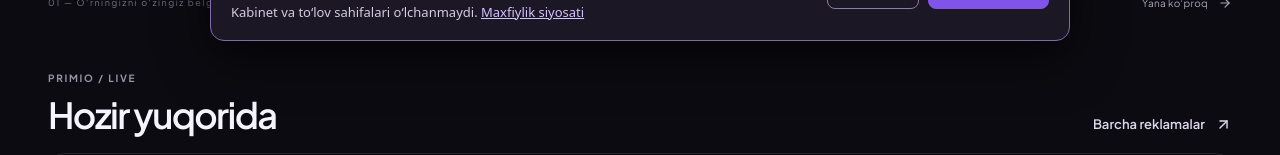
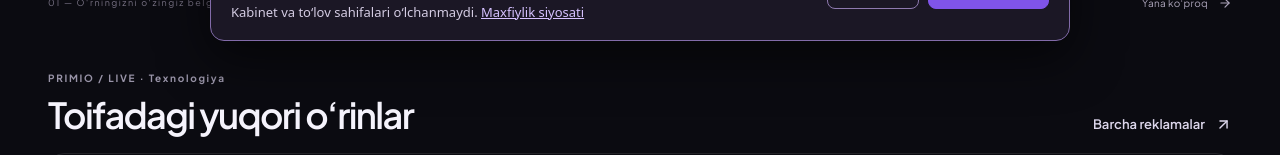
Before and after one commit to Siyovushxan/primio, a Next.js app: page / in a window 1280 px wide. Shown: the part 743-898 px from the top of the page. Built offline with nearby package versions, Linux system fonts and the light colour scheme; no server answers; a web font is replaced by a local one.

Commit message:
Scope homepage live ranking to selected category

```diff
--- a/src/components/primio/Landing.tsx
+++ b/src/components/primio/Landing.tsx
@@ -19,7 +19,7 @@ export default function Landing() {
   const [paused, setPaused] = useState(false);
   const [faq, setFaq] = useState<number | null>(0);
   const publicAds = usePublicAds();
-  const topAds = rankAds(publicAds.ads).slice(0, 3);
+  const topAds = rankAds(publicAds.ads.filter(ad => ad.category === quickCategory)).slice(0, 3);
   const cards = [
     { id: "nova", name: "Nova Studio", bid: 900, letter: "N", tone: "lime" },
     { id: "you", name: pick(lang,"Sizning brendingiz","Your brand","Ваш бренд"), bid, letter: "P", tone: "violet" },
@@ -74,7 +74,7 @@ export default function Landing() {
       <div className="p-hero-bottom"><span>01 — {pick(lang,"O‘rningizni o‘zingiz belgilang","YOUR POSITION. YOUR CHOICE.","ВАША ПОЗИЦИЯ. ВАШ ВЫБОР.")}</span><a href="#how">{pick(lang,"Yana ko‘proq","Discover more","Узнать больше")}<ArrowRight size={14}/></a></div>
     </section>
     <section className="p-live-list p-container" aria-label={pick(lang,"Hozirgi reklamalar","Current ads","Текущие объявления")}>
-      <div className="p-live-list-heading"><div><span className="p-eyebrow p-muted">PRIMIO / LIVE</span><h2>{pick(lang,"Hozir yuqorida","Leading now","Сейчас наверху")}</h2></div><Link className="p-text-link" href="/browse">{pick(lang,"Barcha reklamalar","All ads","Все объявления")}<ArrowUpRight size={17}/></Link></div>
+      <div className="p-live-list-heading"><div><span className="p-eyebrow p-muted">PRIMIO / LIVE · {categoryName(quickCategory,lang)}</span><h2>{pick(lang,"Toifadagi yuqori o‘rinlar","Top in this category","Лидеры категории")}</h2></div><Link className="p-text-link" href={`/browse?category=${quickCategory}`}>{pick(lang,"Barcha reklamalar","All ads","Все объявления")}<ArrowUpRight size={17}/></Link></div>
       {topAds.length>0?<div className="p-live-cards">{topAds.map((ad,index)=><Link key={ad.id} className="p-live-card" href={`/project/${ad.id}`}><span className="p-live-rank">#{index+1}</span><span className="p-live-detail"><strong>{ad.title}</strong><small>{categoryName(ad.category,lang)}</small></span><span className="p-live-offer">{money(ad.dailyBidCents)}<small>/{pick(lang,"kun","day","день")}</small></span><ArrowUpRight size={18}/></Link>)}</div>:<Link className="p-live-empty" href="/browse">{pick(lang,"Reklamalar katalogini ko‘rish","Explore the ad directory","Открыть каталог объявлений")} <ArrowUpRight size={17}/></Link>}
     </section>
     <div className="p-value-strip"><div className="p-container">{[
```
